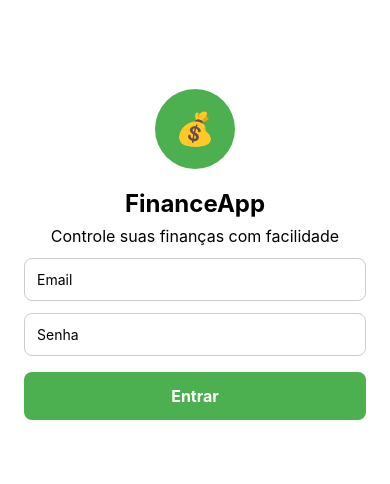
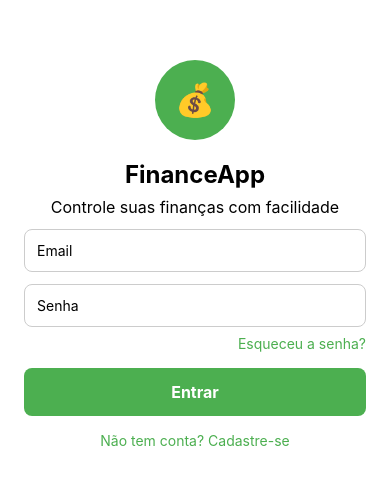
Before and after one commit to JoseBento16/IaAplicacoesMoveis, a React Native app: screen / in a window 390 px wide. Shown: the part 168-652 px from the top of the page. Built offline with nearby package versions, Linux system fonts and the light colour scheme.

Commit message:
git add src/screens/LoginScreen.tsx git commit -m "feat(login): adiciona links de recuperação de senha e cadastro"

```diff
--- a/src/screens/LoginScreen.tsx
+++ b/src/screens/LoginScreen.tsx
@@ -24,9 +24,14 @@ export default function LoginScreen() {
                 secureTextEntry
                 style={styles.input}
             />
+            <Text style={styles.link}>Esqueceu a senha?</Text>
+
             <TouchableOpacity style={styles.botao}>
                 <Text style={styles.textoBotao}>Entrar</Text>
             </TouchableOpacity>
+            <Text style={styles.linkCadastro}>
+                Não tem conta? Cadastre-se
+            </Text>
 
         </View>
     );
@@ -87,4 +92,14 @@ const styles = StyleSheet.create({
         fontSize: 16,
         fontWeight: 'bold',
     },
+    link: {
+        color: '#4CAF50',
+        textAlign: 'right',
+        marginTop: 8,
+    },
+    linkCadastro: {
+        color: '#4CAF50',
+        textAlign: 'center',
+        marginTop: 16,
+    },
 });
```
